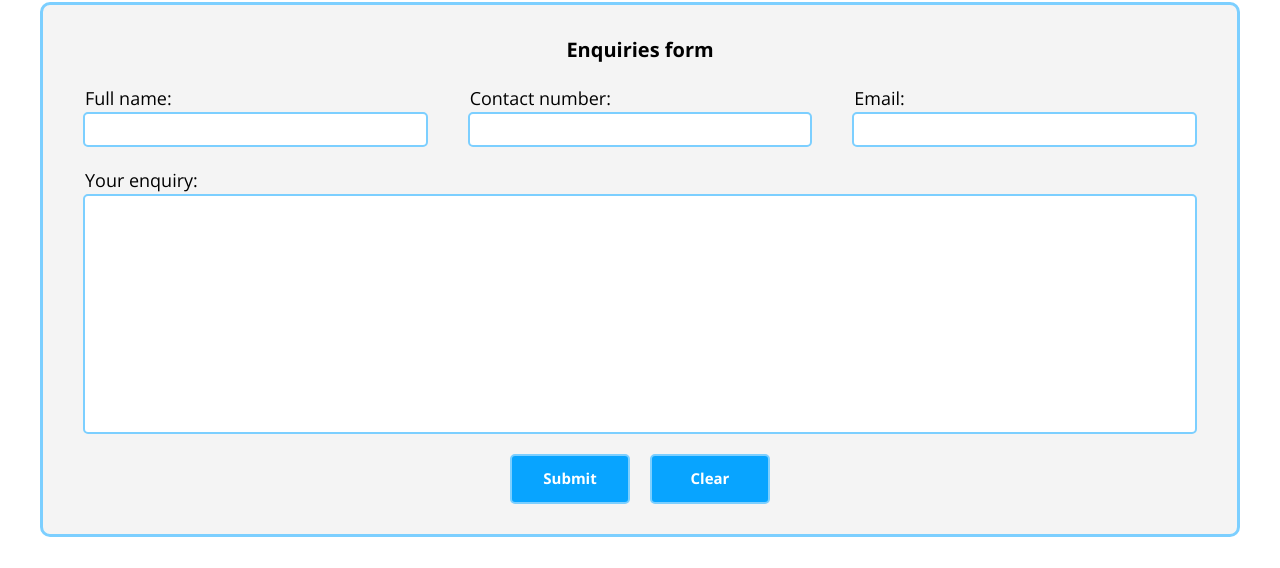
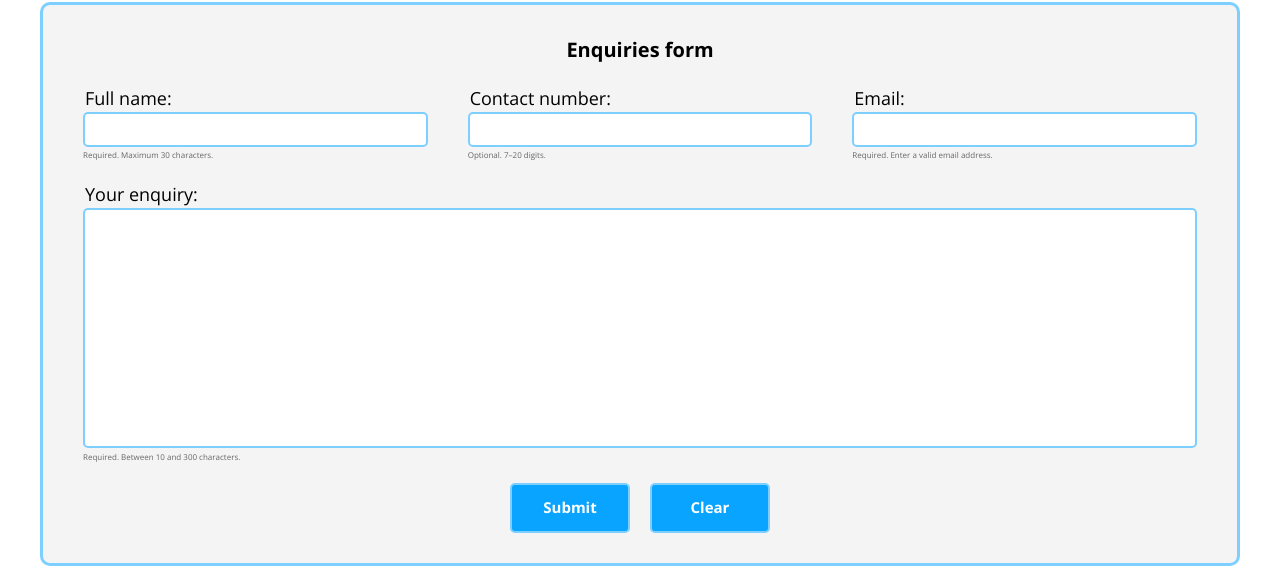
Before and after one commit to SasanTazayoni/integrate-therapy, a Next.js app: page /contact in a window 1280 px wide. Shown: the part 1345-1913 px from the top of the page. Built offline with nearby package versions, Linux system fonts and the light colour scheme.

Commit message:
Add aria-describedby hints to ContactForm inputs

```diff
--- a/components/ContactForm.tsx
+++ b/components/ContactForm.tsx
@@ -32,7 +32,9 @@ export default function ContactForm() {
               required
               minLength={1}
               maxLength={30}
+              aria-describedby="fullname-hint"
             />
+            <span id="fullname-hint" className="form__hint">Required. Maximum 30 characters.</span>
           </div>
           <div className="contact__form-group">
             <label htmlFor="contactnumber">Contact number:</label>
@@ -42,7 +44,9 @@ export default function ContactForm() {
               name="contact"
               minLength={7}
               maxLength={20}
+              aria-describedby="contactnumber-hint"
             />
+            <span id="contactnumber-hint" className="form__hint">Optional. 7–20 digits.</span>
           </div>
           <div className="contact__form-group">
             <label htmlFor="email">Email:</label>
@@ -53,7 +57,9 @@ export default function ContactForm() {
               required
               minLength={5}
               maxLength={30}
+              aria-describedby="email-hint"
             />
+            <span id="email-hint" className="form__hint">Required. Enter a valid email address.</span>
           </div>
         </div>
         <div className="contact__form-group">
@@ -67,7 +73,9 @@ export default function ContactForm() {
             required
             minLength={10}
             maxLength={300}
+            aria-describedby="enquiry-hint"
           ></textarea>
+          <span id="enquiry-hint" className="form__hint">Required. Between 10 and 300 characters.</span>
         </div>
         <div className="container__buttons">
           <Button type="submit">Submit</Button>
--- a/styles/styles.css
+++ b/styles/styles.css
@@ -1779,6 +1779,13 @@ dd {
   flex-direction: column;
 }
 
+.form__hint {
+  display: block;
+  font-size: 0.8rem;
+  color: var(--color-text-muted, #666);
+  margin-top: 0.25rem;
+}
+
 .contact__form--textarea {
   height: 30vh;
   width: 100%;
```
